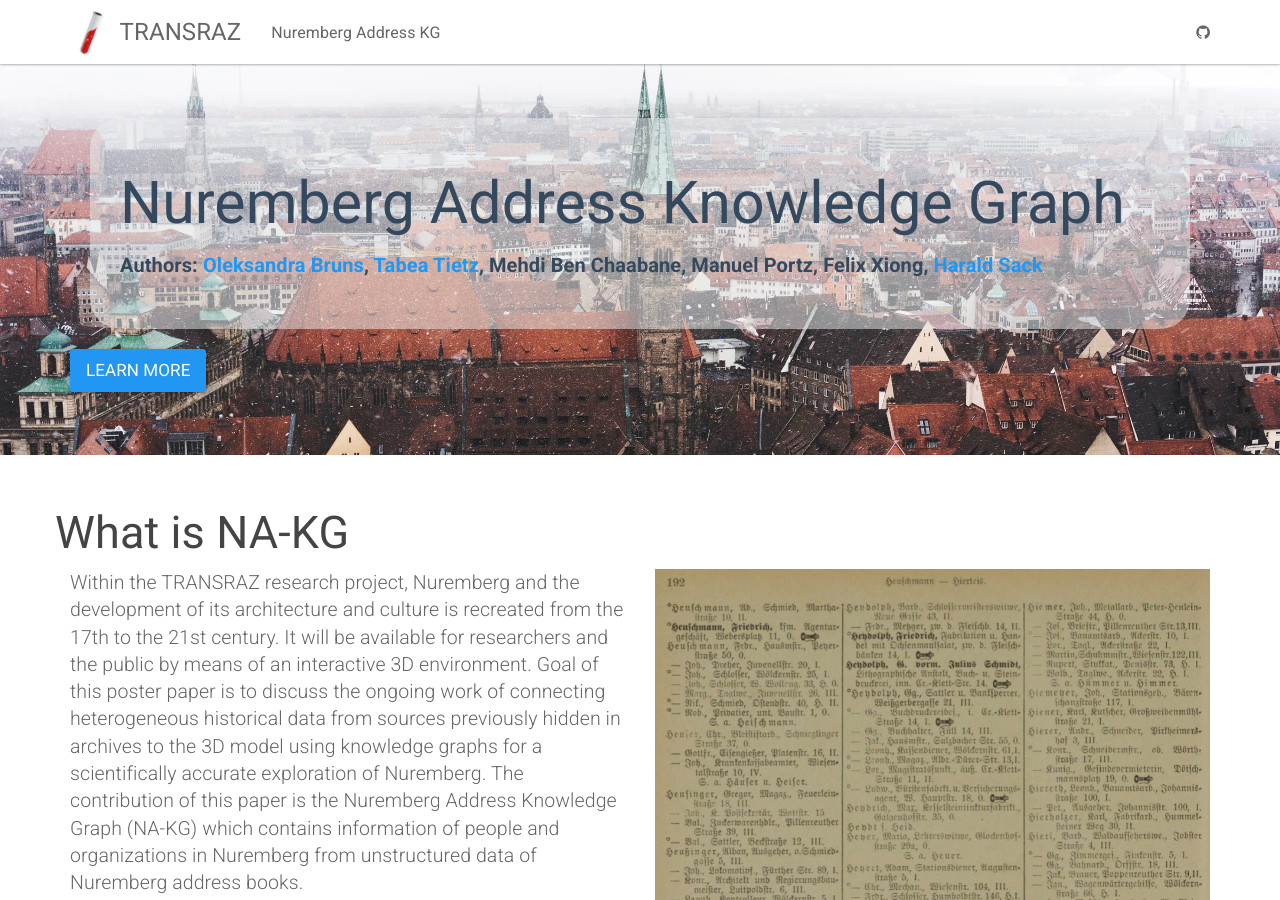
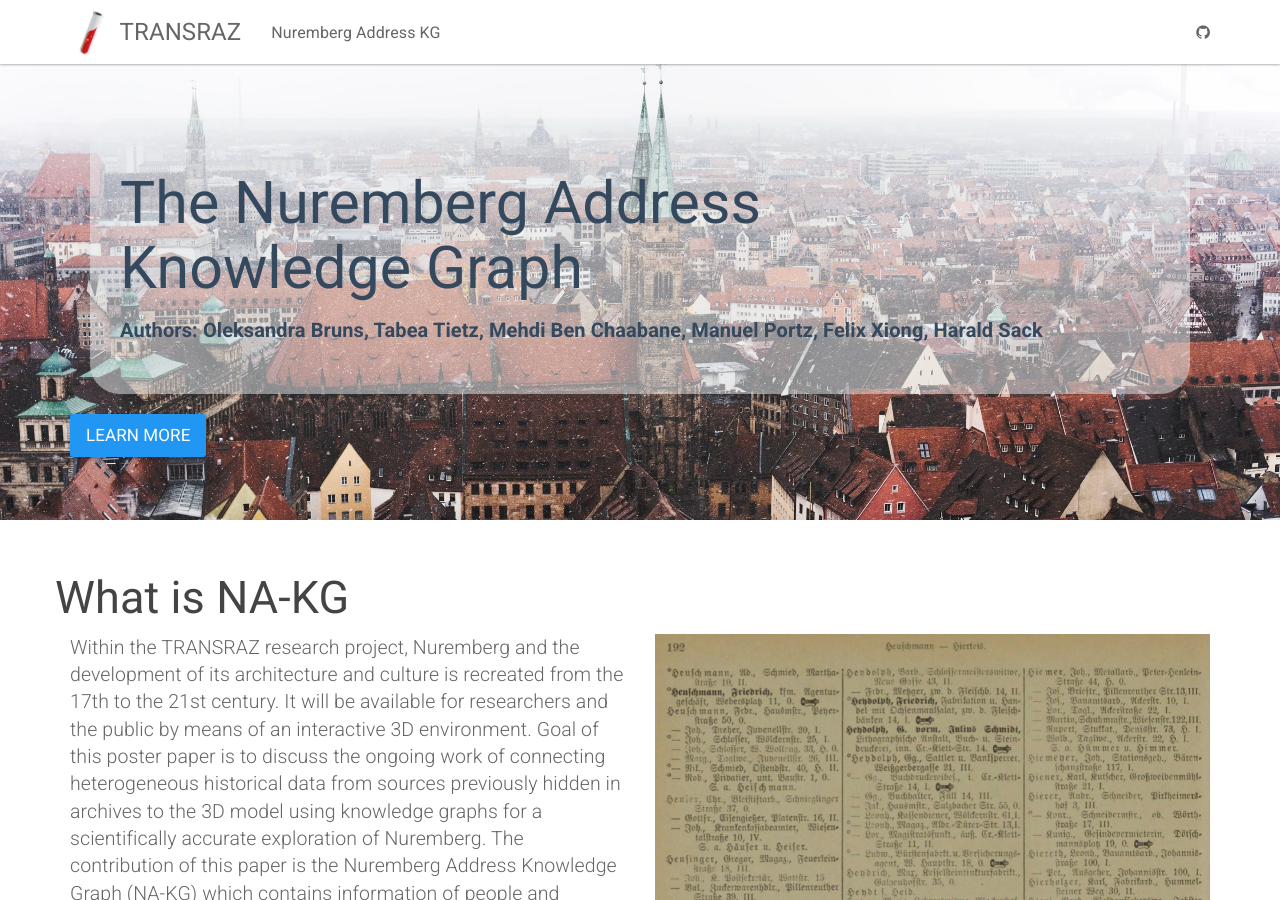
Before and after one commit to ISE-FIZKarlsruhe/Transraz, a Jekyll site: the page built from NA-KG.html, in a window 1280 px wide and 900 px high. Built offline with Jekyll 4.4.1, drawn with Linux system fonts in a browser that asks for light colours.

Commit message:
Update NA-KG.html

```diff
--- a/NA-KG.html
+++ b/NA-KG.html
@@ -5,8 +5,8 @@
 <div class="header-container jumbotron">
     <div class="container">
         <div class="highlight">
-        <h1>Nuremberg Address Knowledge Graph</h1>
-        <p>Authors: <a href="https://www.fiz-karlsruhe.de/en/forschung/lebenslauf-und-publikationen-oleksandra-bruns">Oleksandra Bruns</a>, <a href="https://www.fiz-karlsruhe.de/en/forschung/lebenslauf-und-publikationen-tabea-tietz">Tabea Tietz</a>, Mehdi Ben Chaabane, Manuel Portz, Felix Xiong, <a href= "https://www.fiz-karlsruhe.de/en/forschung/lebenslauf-und-publikationen-tabea-tietz">Harald Sack</a></p>
+        <h1>The Nuremberg Address <br> Knowledge Graph</h1>
+        <p>Authors: Oleksandra Bruns, Tabea Tietz, Mehdi Ben Chaabane, Manuel Portz, Felix Xiong, Harald Sack</p>
         </div>
         <p><a class="btn btn-primary btn-lg" href="{{ "/docs/home/" | relative_url }}" role="button">Learn more</a></p>
     </div>
```
